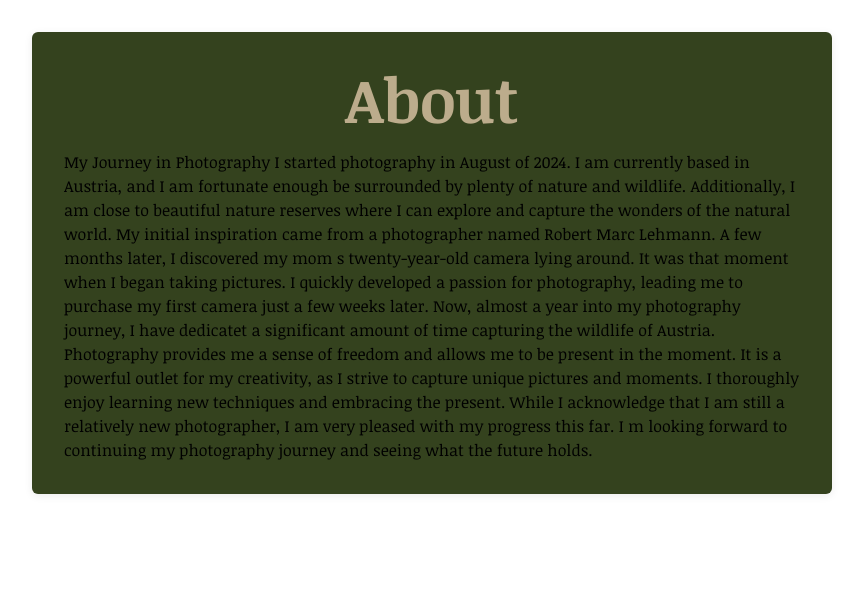
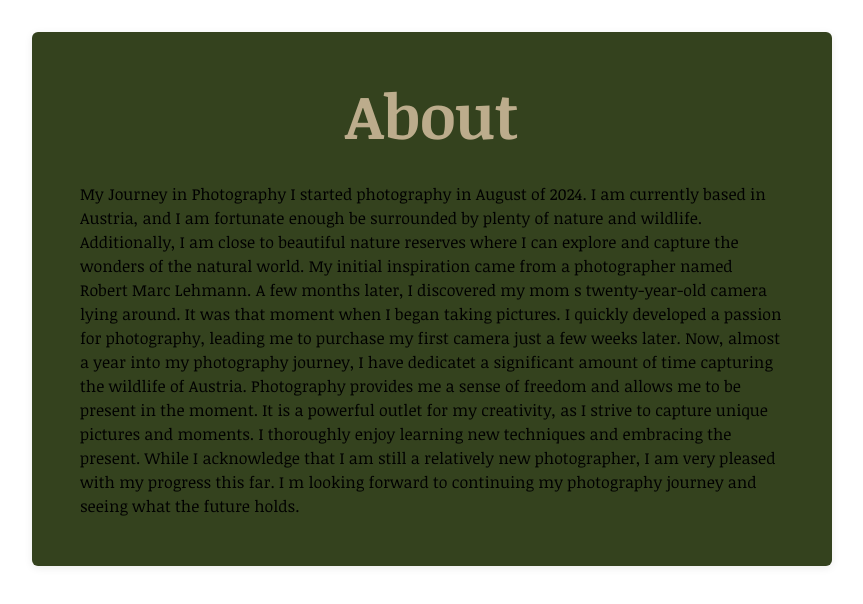
Before and after one commit to AndriyMerzlikin/Collin-Photography-website_FE, a Next.js app: page /about in a window 1280 px wide. Shown: the top 604 px of the page, without its empty margins (208-1071 px from the left). Built offline with nearby package versions, Linux system fonts and the light colour scheme.

Commit message:
padding change

```diff
--- a/src/app/about/page.module.scss
+++ b/src/app/about/page.module.scss
@@ -3,14 +3,14 @@
 
 .aboutSection {
   background-color: $primary-olive;
-  padding: 2rem;
+  padding: $paragraph-spacing-4x;
   border-radius: $border-radius-m;
   max-width: 800px;
-  margin: 2rem auto;
+  margin: $paragraph-spacing-3x auto;
   box-shadow: 0 2px 8px rgba(0, 0, 0, 0.08);
 }
 .heading {
   color: $primary-high;
-  margin-bottom: 1rem;
+  margin-bottom: $paragraph-spacing-3x;
   text-align: center;
 }
```
